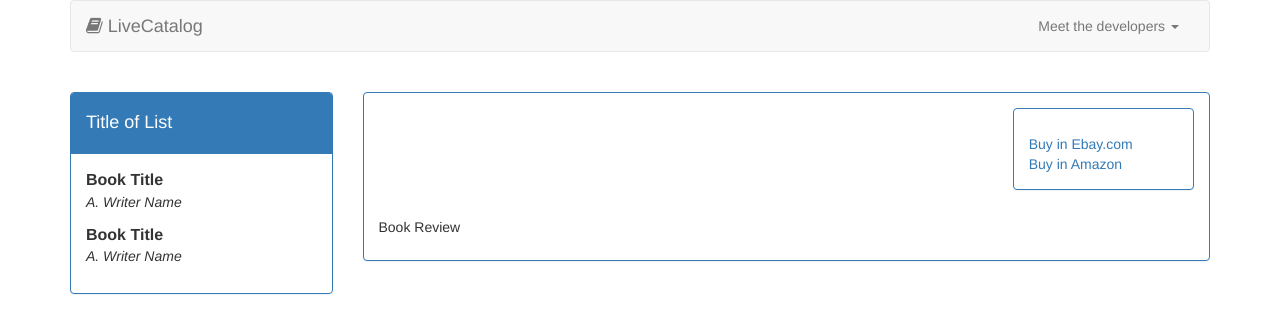
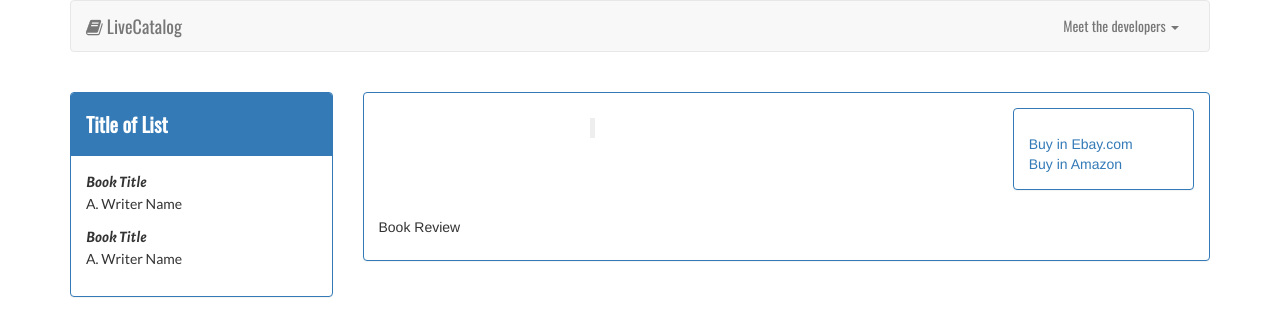
Before and after one commit to richendacodes/8-0project, a PHP site: page / in a window 1280 px wide. Shown: the top 336 px of the page. Run offline with PHP 8.4, Linux system fonts and the light colour scheme; some libraries are stand-ins or nearby versions.

Commit message:
changes styles

```diff
--- a/css/style.css
+++ b/css/style.css
@@ -9,10 +9,13 @@
 .bestsellerTitle {
   font-size: 16px;
   font-weight: bold;
+  font-family: 'Alegreya Sans', sans-serif;
+  font-style: italic;
 }
 
 .bestsellerAuthor {
-  font-style: italic;
+  /*font-style: italic;*/
+  font-family: 'Lato', sans-serif;
 }
 
 .centerimage{
@@ -30,3 +33,39 @@
   width: auto;
   height: 400px;
 }
+
+.navbar-brand{
+  font-family: 'Oswald', sans-serif;
+}
+
+#thedevelopers{
+  font-family: 'Oswald', sans-serif;
+}
+
+#hiUser{
+  font-size: 20px;
+  font-family: 'Oswald', sans-serif;
+}
+
+.panel-heading h4 {
+  font-size: 20px;
+  font-family: 'Oswald', sans-serif;
+  font-weight: bold;
+}
+
+#bookTitle {
+  font-size: 25px;
+  font-weight: bold;
+  font-family: 'Oswald', sans-serif;
+}
+
+#author {
+  font-size: 15px;
+  font-family: 'Oswald', sans-serif;
+}
+
+#description {
+  font-style: italic;
+  font-size: 15px;
+  font-family: 'Lato', sans-serif;
+}
--- a/index.html
+++ b/index.html
@@ -6,6 +6,9 @@
   <link rel="stylesheet" type="text/css" href="https://maxcdn.bootstrapcdn.com/bootswatch/3.3.6/flatly/bootstrap.min.css">
   <link rel="stylesheet" href="https://maxcdn.bootstrapcdn.com/font-awesome/4.5.0/css/font-awesome.min.css">
   <link rel="stylesheet" type="text/css" href="css/style.css">
+  <link href='https://fonts.googleapis.com/css?family=Oswald' rel='stylesheet' type='text/css'>
+  <link href='https://fonts.googleapis.com/css?family=Alegreya+Sans:400,700italic' rel='stylesheet' type='text/css'>
+  <link href='https://fonts.googleapis.com/css?family=Lato:400,300italic' rel='stylesheet' type='text/css'>
   <link rel="stylesheet" href="jquery-flipster-master/dist/jquery.flipster.css">
 </head>
 <body>
@@ -27,7 +30,7 @@
           <div class="collapse navbar-collapse" id="bs-example-navbar-collapse-1">
             <ul class="nav navbar-nav navbar-right">
               <li class="dropdown">
-                <a href="#" class="dropdown-toggle" data-toggle="dropdown" role="button" aria-expanded="false">Meet the developers <span class="caret"></span></a>
+                <a href="#" class="dropdown-toggle" data-toggle="dropdown" role="button" aria-expanded="false" id="thedevelopers">Meet the developers <span class="caret"></span></a>
                 <ul class="dropdown-menu" role="menu">
                   <li><a target="_blank" href="https://evening-peak-8932.herokuapp.com/">Richenda Gould</a></li>
                   <li><a target="_blank" href="http://alejandra-portfolio.herokuapp.com/">Alejandra Jurado</a></li>
@@ -95,9 +98,9 @@
               </div>
 
               <div class="col-md-6">
-                <h4></h4>
+                <h4 id="bookTitle"></h4>
                 <p id="author"></p>
-                <p id="description"></p>
+                <blockquote id="description"></blockquote>
               </div>
 
               <div class="col-md-3">
--- a/js/script.js
+++ b/js/script.js
@@ -1,6 +1,6 @@
 var FIREBASEURL = "https://livecatalog.firebaseio.com/";
 var myFirebaseRef;
-var nytcategoryArray = ['hardcover-fiction','trade-fiction-paperback','e-book-fiction','mass-market-paperback',
+var nytcategoryArray = ['hardcover-fiction','trade-fiction-paperback','young-adult-hardcover','mass-market-paperback',
   'hardcover-nonfiction','e-book-nonfiction','paperback-nonfiction','advice-how-to-and-miscellaneous'];
 var nytBestSellingDict = {};
 var loadCounter;
@@ -46,8 +46,7 @@
         if (name != 0) {
           $('#hiUser').html("Hi, " + result);
           return;
-        } else
-          $('#hiUser').html("Hi, party pooper");
+        }
       })
     }
   });
```
Also changed, not shown: README.md.
